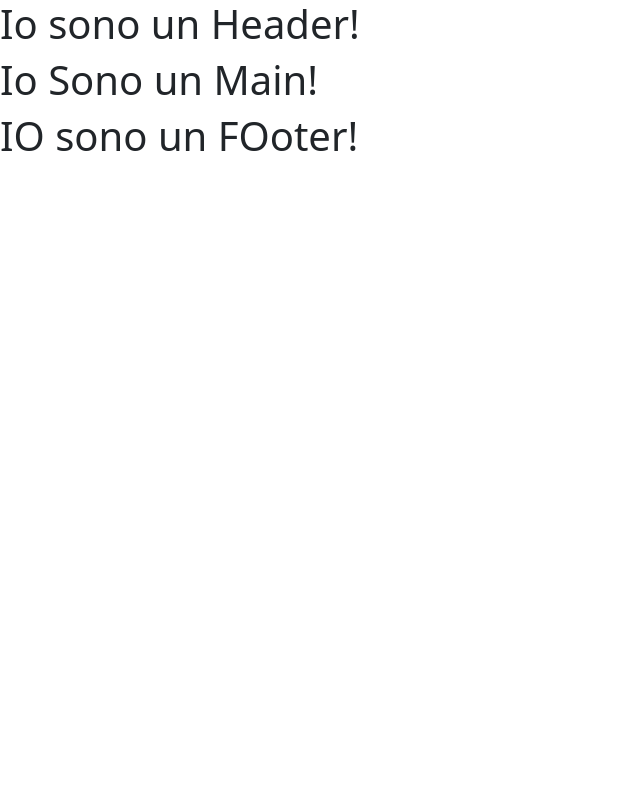
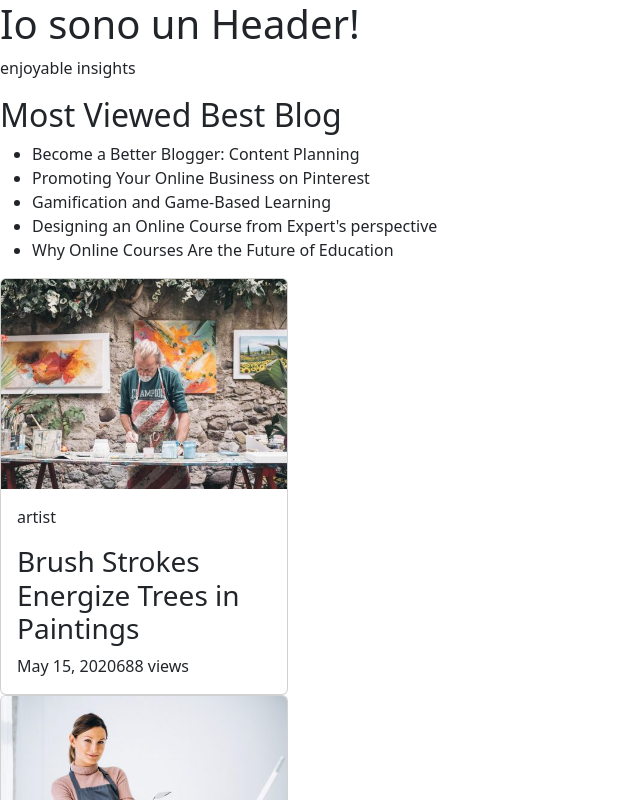
Before and after one commit to GencoMattia/proj-html-vuejs, a Vue app: page / in a window 1280 px wide. Shown: the top 800 px of the page, without its empty margins (0-640 px from the left). Built offline with nearby package versions, Linux system fonts and the light colour scheme.

Commit message:
created structure and populate dinamically

```diff
--- a/src/components/MainBlogs.vue
+++ b/src/components/MainBlogs.vue
@@ -1,17 +1,82 @@
 <script>
+import img1 from '../assets/img/artist-blog-03-480x352.jpeg';
+import img2 from '../assets/img/artist-blog-01-480x352.jpg';
 export default {
     data() {
         return {
-
-        };
+            blogs:[{
+                img: img1,
+                author: 'artist',
+                title: 'Brush Strokes Energize Trees in Paintings',
+                date: 'May 15, 2020',
+                views: '688 views'
+            },
+            {
+                img: img2,
+                author: 'artist',
+                title: 'Pocket-Sized Notebooks Hold Miniature Paintings',
+                date: 'May 15, 2020',
+                views: '603 views'
+            }],
+            mostViewed:[{
+                    title:'Become a Better Blogger: Content Planning'
+                },
+                {
+                    title:'Promoting Your Online Business on Pinterest'
+                },
+                {
+                    title:'Gamification and Game-Based Learning'
+                },
+                {
+                    title:'Designing an Online Course from Expert\'s perspective'
+                },
+                {
+                    title:'Why Online Courses Are the Future of Education'
+                }
+            ]
+        }
     }
 };
 </script>
 
 <template>
+    <section>
+        <div>
+            <div id="most-viewed">
+                <p>enjoyable insights</p>
+                <h2>
+                    Most Viewed <span>Best Blog</span>
+                </h2>
+                <ul>
+                    <li v-for="viewed in mostViewed">
+                        {{ viewed.title }}
+                    </li>
+                </ul>
+            </div>
+            <div>
+                <div v-for="blog in blogs" class="card" style="width: 18rem;">
+                    <img class="card-img-top" :src="blog.img" alt="image">
+                    <div class="card-body">
+                        <p>
+                            {{ blog.author }}
+                        </p>
+                        <h3>
+                            {{ blog.title }}
+                        </h3>
+                        <span>
+                            {{ blog.date }}
+                        </span>
+                        <span>
+                            {{ blog.views }}
+                        </span>
+                    </div>
+                </div>
+            </div>
+        </div>
+    </section>
 
 </template>
 
-<style scoped>
+<style lang="scss" scoped>
 
 </style>
```
